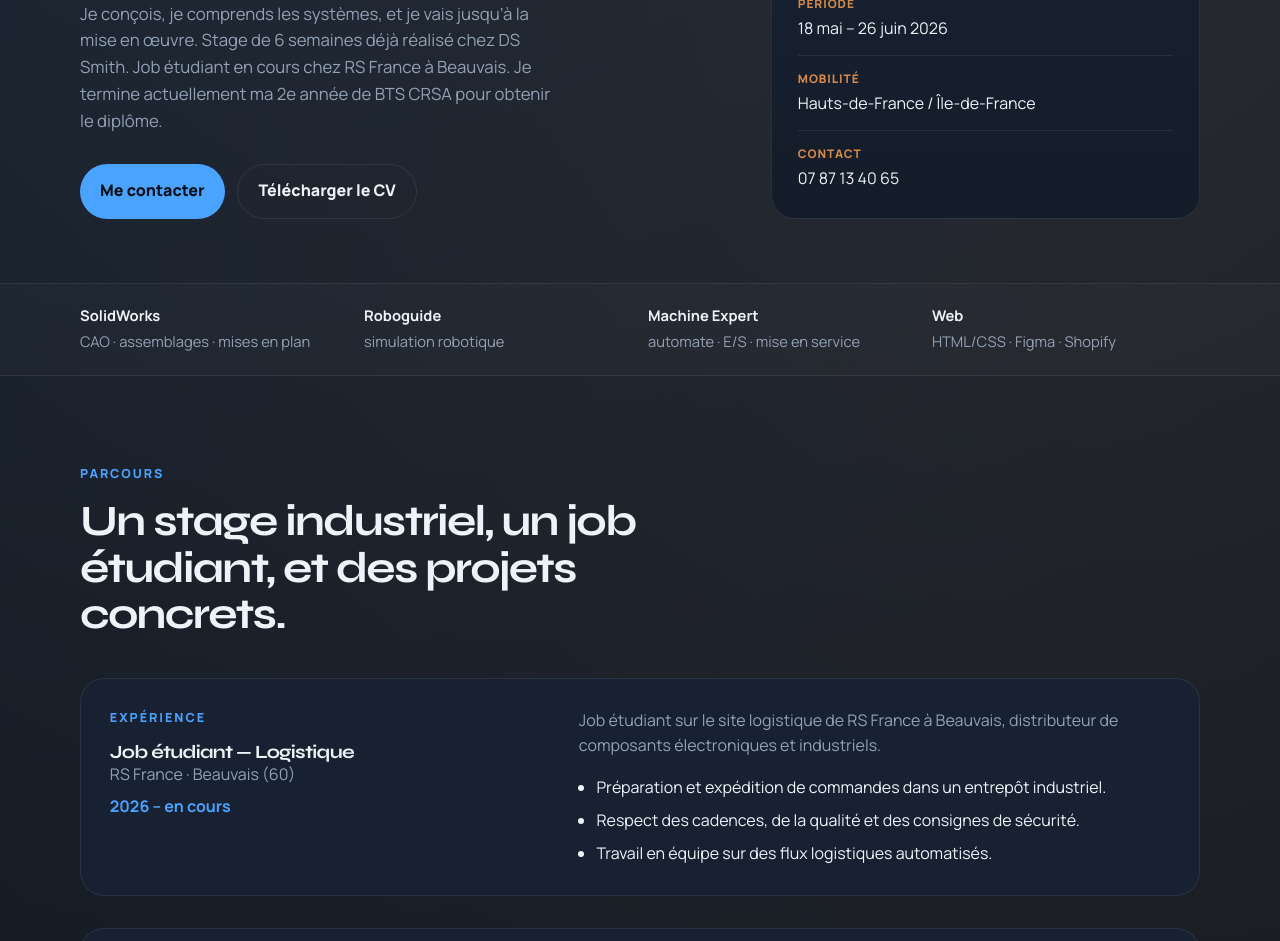
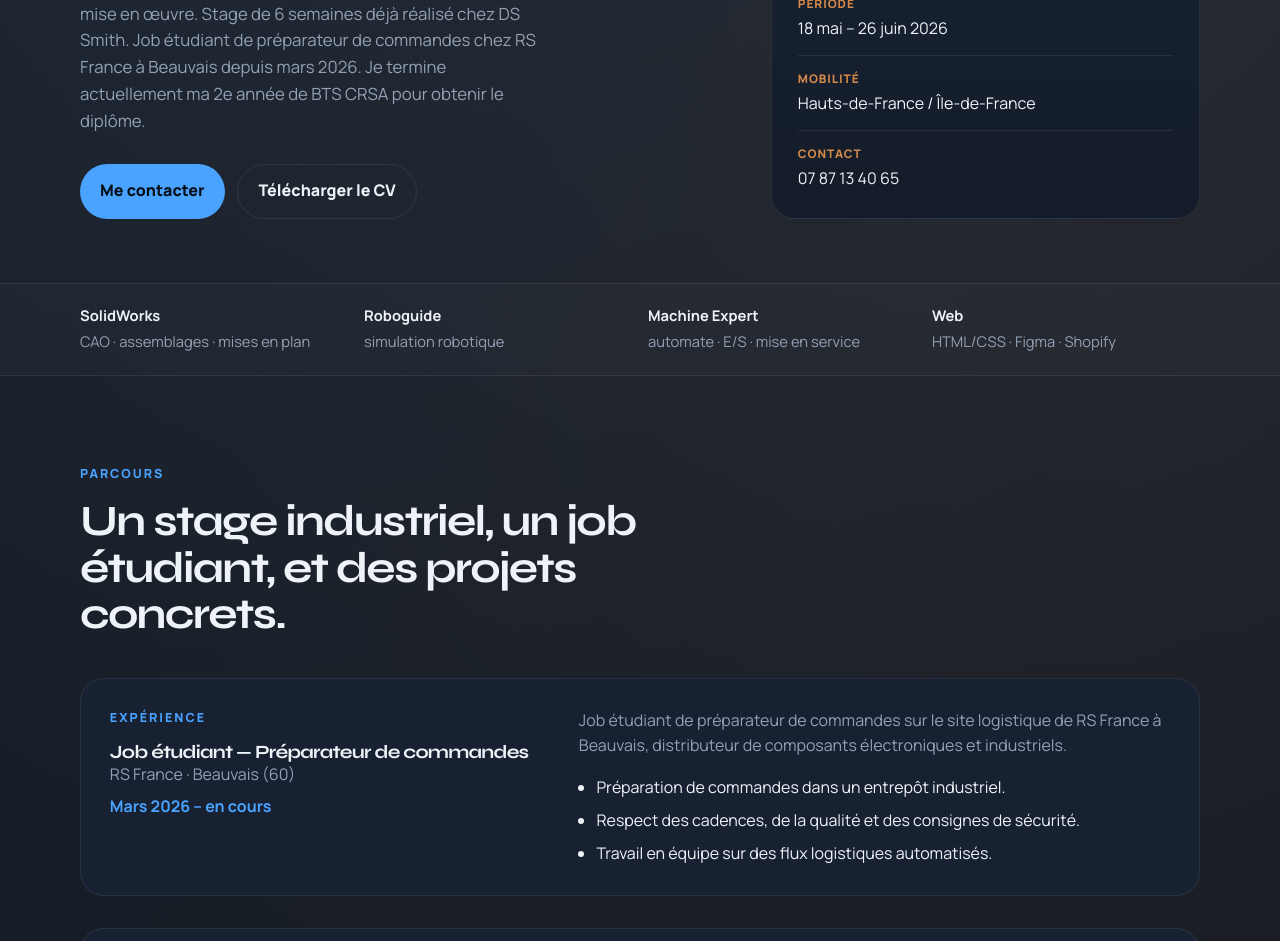
Before and after one commit to ghost6019/tom-logez, a plain HTML site: page index.html in a window 1280 px wide. Shown: the part 549-1490 px from the top of the page. Drawn offline with Linux system fonts and the light colour scheme.

Commit message:
Specify RS France role as order picker since March 2026.

```diff
--- a/index.html
+++ b/index.html
@@ -36,8 +36,8 @@
           <h1>Conception, automatisme et mise en service.</h1>
           <p class="lead">
             Je conçois, je comprends les systèmes, et je vais jusqu’à la mise en œuvre.
-            Stage de 6 semaines déjà réalisé chez DS Smith. Job étudiant en cours chez RS France
-            à Beauvais. Je termine actuellement ma 2e année de BTS CRSA pour obtenir le diplôme.
+            Stage de 6 semaines déjà réalisé chez DS Smith. Job étudiant de préparateur de commandes
+            chez RS France à Beauvais depuis mars 2026. Je termine actuellement ma 2e année de BTS CRSA pour obtenir le diplôme.
           </p>
           <div class="hero__actions">
             <a class="btn" href="#contact">Me contacter</a>
@@ -57,7 +57,7 @@
           </div>
           <ul class="facts">
             <li><span>Âge</span> 19 ans</li>
-            <li><span>Job étudiant</span> RS France · Beauvais</li>
+            <li><span>Job étudiant</span> Préparateur de commandes · RS France</li>
             <li><span>Stage réalisé</span> DS Smith · Saint-Just-en-Chaussée</li>
             <li><span>Période</span> 18 mai – 26 juin 2026</li>
             <li><span>Mobilité</span> Hauts-de-France / Île-de-France</li>
@@ -86,17 +86,17 @@
         <article class="stage">
           <div class="stage__meta">
             <p class="eyebrow">Expérience</p>
-            <h3>Job étudiant — Logistique</h3>
+            <h3>Job étudiant — Préparateur de commandes</h3>
             <p class="stage__where">RS France · Beauvais (60)</p>
-            <p class="stage__when">2026 – en cours</p>
+            <p class="stage__when">Mars 2026 – en cours</p>
           </div>
           <div class="stage__body">
             <p>
-              Job étudiant sur le site logistique de RS France à Beauvais, distributeur
-              de composants électroniques et industriels.
+              Job étudiant de préparateur de commandes sur le site logistique de RS France à Beauvais,
+              distributeur de composants électroniques et industriels.
             </p>
             <ul>
-              <li>Préparation et expédition de commandes dans un entrepôt industriel.</li>
+              <li>Préparation de commandes dans un entrepôt industriel.</li>
               <li>Respect des cadences, de la qualité et des consignes de sécurité.</li>
               <li>Travail en équipe sur des flux logistiques automatisés.</li>
             </ul>
```
Also changed, not shown: cv.html (+4 -4 lines), 1 other file.
